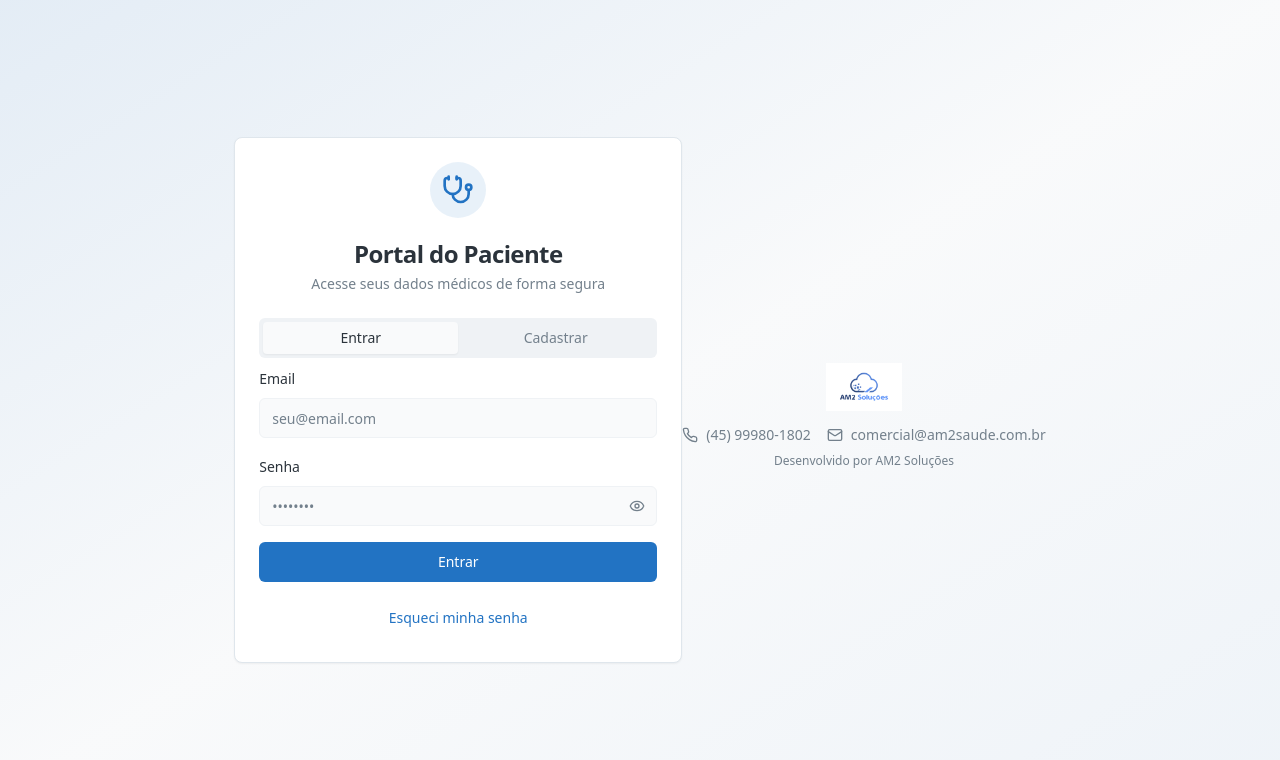
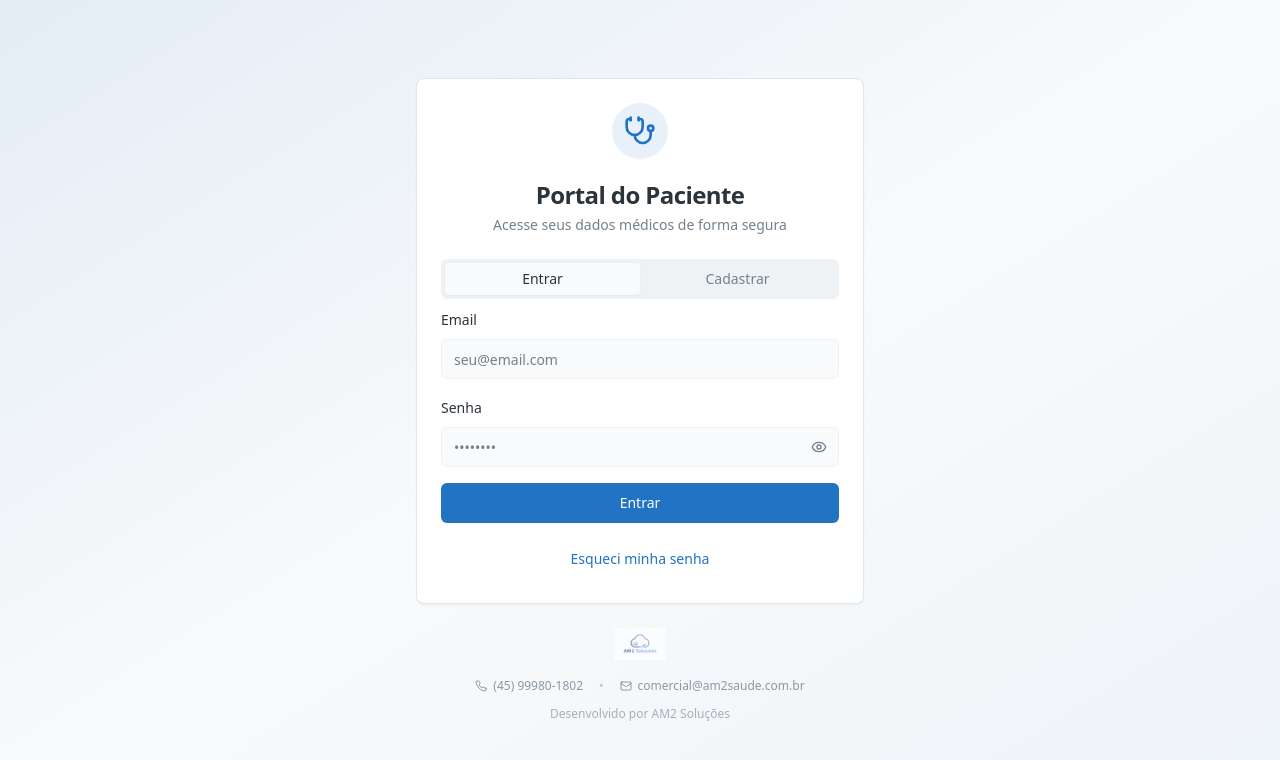
Before and after one commit to Alex-2020-pr/my-hospital-companion, a React (Vite) app: page /auth in a window 1280 px wide. Shown: the top 760 px of the page. Built offline with nearby package versions, Linux system fonts and the light colour scheme; the HTML template or start-up script is replaced by a standard one.

Commit message:
Refactor AM2 branding on login

```diff
--- a/src/components/Layout.tsx
+++ b/src/components/Layout.tsx
@@ -93,44 +93,46 @@ export const Layout = ({ children, title }: LayoutProps) => {
         </header>
       )}
 
-      <main className="pb-20 min-h-screen">
+      <main className="pb-32 min-h-screen">
         {children}
       </main>
 
-      <footer className="fixed bottom-16 left-0 right-0 bg-background/80 backdrop-blur-sm border-t py-2">
+      {/* Footer discreto acima da navegação */}
+      <div className="fixed bottom-16 left-0 right-0 bg-background/95 backdrop-blur-sm border-t py-2.5 z-10">
         <div className="container mx-auto px-4">
-          <div className="flex flex-col sm:flex-row items-center justify-between gap-2">
+          <div className="flex flex-col sm:flex-row items-center justify-center sm:justify-between gap-2">
             <a
               href="https://www.am2solucoes.com.br"
               target="_blank"
               rel="noopener noreferrer"
-              className="hover:opacity-80 transition-opacity"
+              className="opacity-60 hover:opacity-100 transition-opacity order-2 sm:order-1"
             >
               <img
                 src={am2Logo}
                 alt="AM2 Soluções"
-                className="h-8"
+                className="h-6"
               />
             </a>
-            <div className="flex items-center gap-3 text-xs text-muted-foreground">
+            <div className="flex items-center gap-3 text-xs text-muted-foreground/70 order-1 sm:order-2">
               <a
                 href="tel:+5545999801802"
                 className="flex items-center gap-1 hover:text-primary transition-colors"
               >
                 <Phone className="h-3 w-3" />
-                (45) 99980-1802
+                <span className="hidden xs:inline">(45) 99980-1802</span>
               </a>
+              <span className="hidden sm:inline text-muted-foreground/40">•</span>
               <a
                 href="mailto:comercial@am2saude.com.br"
                 className="flex items-center gap-1 hover:text-primary transition-colors"
               >
                 <Mail className="h-3 w-3" />
-                comercial@am2saude.com.br
+                <span className="hidden sm:inline">comercial@am2saude.com.br</span>
               </a>
             </div>
           </div>
         </div>
-      </footer>
+      </div>
 
       <BottomNavigation />
     </div>
--- a/src/pages/Auth.tsx
+++ b/src/pages/Auth.tsx
@@ -132,7 +132,8 @@ export const Auth = () => {
 
   return (
     <div className="min-h-screen bg-gradient-to-br from-primary/10 via-background to-primary/5 flex items-center justify-center p-4">
-      <Card className="w-full max-w-md">
+      <div className="w-full max-w-md space-y-6">
+        <Card className="w-full">
         <CardHeader className="space-y-1 text-center">
           <div className="flex justify-center mb-4">
             <div className="bg-primary/10 p-3 rounded-full">
@@ -268,39 +269,42 @@ export const Auth = () => {
         </CardContent>
       </Card>
 
-      <footer className="mt-8 text-center">
+      {/* Footer discreto e responsivo */}
+      <div className="text-center space-y-3">
         <a
           href="https://www.am2solucoes.com.br"
           target="_blank"
           rel="noopener noreferrer"
-          className="inline-block hover:opacity-80 transition-opacity"
+          className="inline-block opacity-60 hover:opacity-100 transition-opacity"
         >
           <img
             src={am2Logo}
             alt="AM2 Soluções"
-            className="h-12 mx-auto mb-2"
+            className="h-8 mx-auto"
           />
         </a>
-        <div className="flex flex-col sm:flex-row items-center justify-center gap-4 text-sm text-muted-foreground">
+        <div className="flex flex-wrap items-center justify-center gap-x-4 gap-y-1 text-xs text-muted-foreground/80">
           <a
             href="tel:+5545999801802"
-            className="flex items-center gap-2 hover:text-primary transition-colors"
+            className="flex items-center gap-1.5 hover:text-primary transition-colors"
           >
-            <Phone className="h-4 w-4" />
-            (45) 99980-1802
+            <Phone className="h-3 w-3" />
+            <span>(45) 99980-1802</span>
           </a>
+          <span className="hidden sm:inline text-muted-foreground/40">•</span>
           <a
             href="mailto:comercial@am2saude.com.br"
-            className="flex items-center gap-2 hover:text-primary transition-colors"
+            className="flex items-center gap-1.5 hover:text-primary transition-colors"
           >
-            <Mail className="h-4 w-4" />
-            comercial@am2saude.com.br
+            <Mail className="h-3 w-3" />
+            <span>comercial@am2saude.com.br</span>
           </a>
         </div>
-        <p className="text-xs text-muted-foreground mt-2">
+        <p className="text-xs text-muted-foreground/60">
           Desenvolvido por AM2 Soluções
         </p>
-      </footer>
+      </div>
+      </div>
     </div>
   );
 };
```
